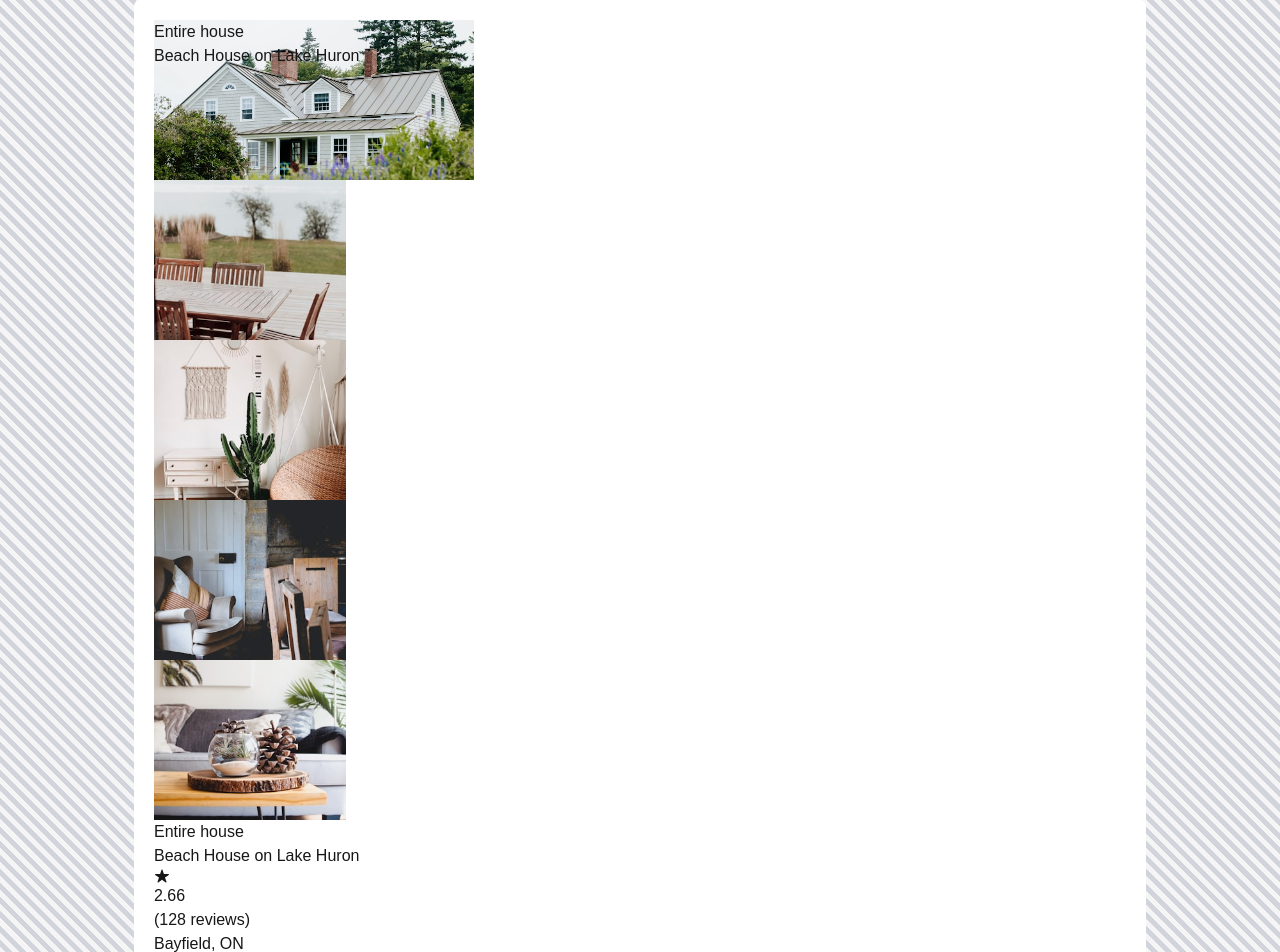
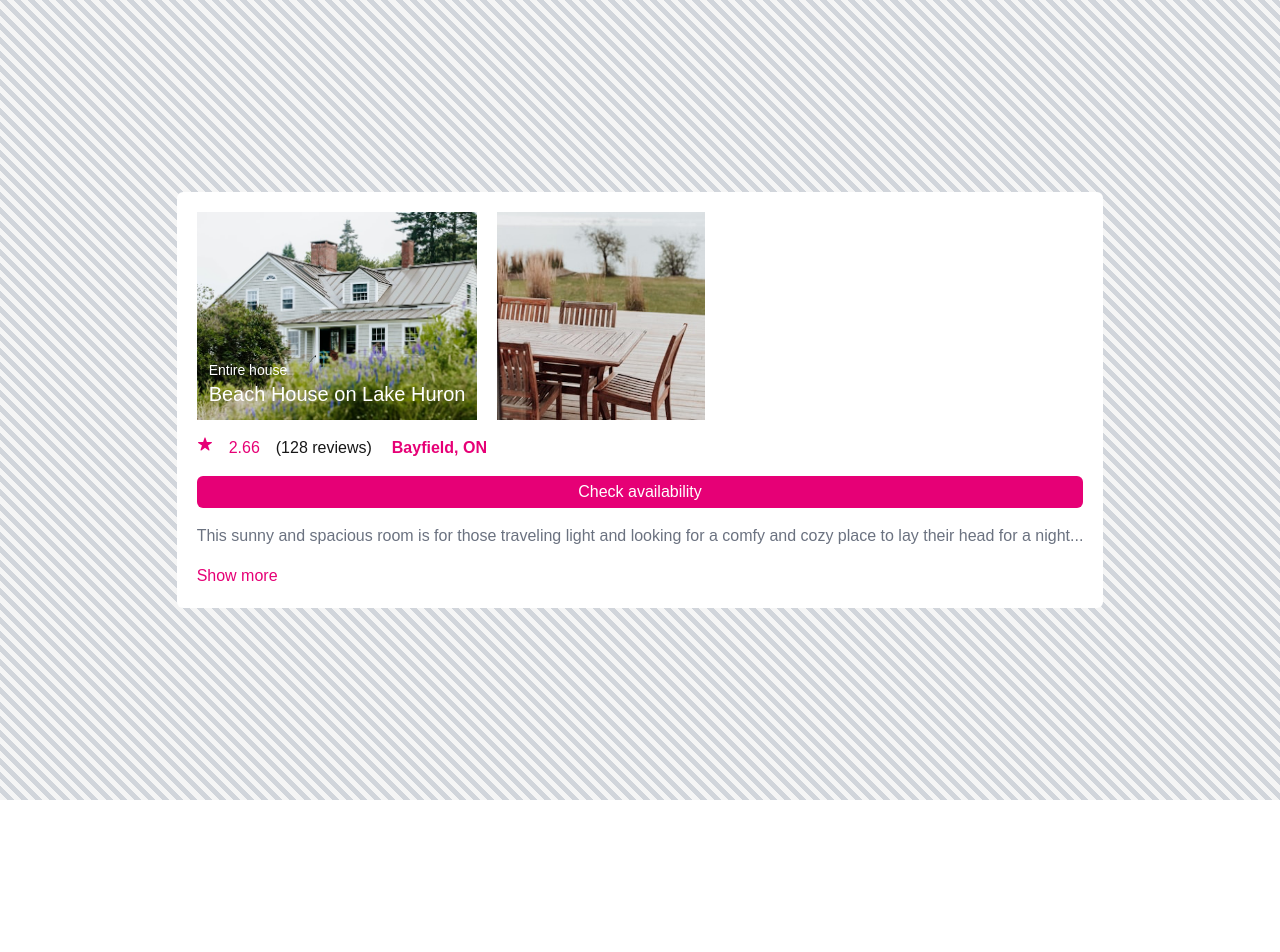
Before and after one commit to Hzimr/CursoTailwindCss, a Next.js app: page /example2 in a window 1280 px wide. Shown: the top 952 px of the page. After the commit the page ends 800 px from the top, so only its background shows below. Built offline with nearby package versions, Linux system fonts and the light colour scheme.

Commit message:
styles: aplicação de estilo nos 3 exemplos

```diff
--- a/app/example2/page.tsx
+++ b/app/example2/page.tsx
@@ -1,38 +1,48 @@
 import { IoIosStar } from "react-icons/io";
+import { twMerge } from "tailwind-merge";
 
 export default function Exemplo2() {
   return (
-    <main className="flex flex-col gap-4 w-full items-center justify-center min-h-screen bg-[repeating-linear-gradient(45deg,_#f5f5f5_0px,_#f5f5f5_5px,_#d1d5db_5px,_#d1d5db_10px)]">
-      <div className="bg-white p-5 rounded-md">
+    <main
+      className={twMerge(
+        "flex flex-col gap-4",
+        "w-full items-center justify-center min-h-screen",
+        "bg-[repeating-linear-gradient(45deg,_#f5f5f5_0px,_#f5f5f5_5px,_#d1d5db_5px,_#d1d5db_10px)]"
+      )}
+    >
+      <div className="flex flex-col gap-4 bg-white p-5 rounded-md">
         {/* Grid Content*/}
-        <div>
+        <div className="sm:flex sm:gap-5">
           {/*Casas*/}
-          <div className="bg-casa1Background bg-cover h-40 w-80">
-            <p>Entire house</p>
-            <h1>Beach House on Lake Huron</h1>
+          <div className="flex flex-col justify-end p-3 bg-casa1Background bg-cover h-52">
+            <p className="text-sm text-white">Entire house</p>
+            <h1 className="text-xl text-white">Beach House on Lake Huron</h1>
           </div>
-          <div className="bg-casa2Background bg-cover h-40 w-48"></div>
-          <div className="bg-casa3Background bg-cover h-40 w-48"></div>
-          <div className="bg-casa4Background bg-cover h-40 w-48"></div>
-          <div className="bg-casa5Background bg-cover h-40 w-48"></div>
+          <div className="sm:block sm:size-52 hidden bg-casa2Background bg-cover h-40"></div>
+          <div className="hidden bg-casa3Background bg-cover h-40"></div>
+          <div className="hidden bg-casa4Background bg-cover h-40"></div>
+          <div className="hidden bg-casa5Background bg-cover h-40"></div>
         </div>
         {/* Info Content*/}
-        <div>
-          <div>
-            <p>Entire house</p>
-            <h1>Beach House on Lake Huron</h1>
-            <IoIosStar />
-            <p>2.66</p>
+        <div className="flex flex-row gap-5">
+          <div className="flex flex-row gap-4">
+            <p className="hidden">Entire house</p>
+            <h1 className="hidden">Beach House on Lake Huron</h1>
+            <IoIosStar className="text-primaria" />
+            <p className="text-primaria">2.66</p>
             <p>(128 reviews)</p>
           </div>
-          <p>Bayfield, ON</p>
+          <p className="text-primaria font-semibold">Bayfield, ON</p>
         </div>
         {/* Button Content*/}
-        <button>Check availability</button>
-        <p>
+        <button className="bg-primaria rounded-md py-1 text-white">
+          Check availability
+        </button>
+        <p className="text-gray-500">
           This sunny and spacious room is for those traveling light and looking
-          for a comfy and cozy place to lay their head for a night... Show more
+          for a comfy and cozy place to lay their head for a night...{" "}
         </p>
+        <p className="text-primaria">Show more</p>
       </div>
     </main>
   );
--- a/app/page.tsx
+++ b/app/page.tsx
@@ -12,16 +12,24 @@
       </div>
       <div className="bg-white shadow-md box-border border-solid border-8 rounded-md">
         {/* Início*/}
-        <div className="">
+        <div className="flex flex-col items-center gap-6 p-7 md:flex-row md:gap-6 rounded-2xl">
           <div>
-            <img className="size-48" src={Cover.src} alt="" />
+            <img
+              className="size-48 shadow-xl rounded-md"
+              src={Cover.src}
+              alt=""
+            />
           </div>
-          <div>
-            <span>Class Warfare</span>
-            <span>The Anti-Patterns</span>
-            <span>
+          <div className="flex flex-col items-center md:items-start">
+            <span className="font-sans font-medium text-2xl">
+              Class Warfare
+            </span>
+            <span className="font-semibold text-sky-500">
+              The Anti-Patterns
+            </span>
+            <span className="flex gap-2 font-medium text-gray-600">
               <span>No. 4</span>
-              <span>·</span>
+              <span className="text-lg font-bold">·</span>
               <span>2025</span>
             </span>
           </div>
--- a/app/simples/page.tsx
+++ b/app/simples/page.tsx
@@ -3,16 +3,26 @@
 export default function Simples() {
   return (
     <main className="flex flex-col gap-4 w-full h-screen items-center justify-center min-h-screen bg-[repeating-linear-gradient(45deg,_#f5f5f5_0px,_#f5f5f5_5px,_#d1d5db_5px,_#d1d5db_10px)]">
-      <div className="bg-white p-1 rounded-xl">
+      <div className="bg-principal p-1 rounded-xl">
         {/*Início*/}
-        <div className="">
-          <img className="" src={Hitalo.src} alt="" />
-          <div className="">
-            <div className="">
-              <p className="">Hítalo Rodrigues</p>
-              <p className="">Engenheiro da Computação</p>
+        <div className="flex flex-col gap-2 p-8 sm:flex-row sm:items-center sm:gap-6 sm:py-4">
+          <img
+            className="mx-auto block size-20 rounded-full sm:mx-0 sm:shrink-0"
+            src={Hitalo.src}
+            alt=""
+          />
+          <div className="space-y-2 text-center sm:text-left">
+            <div className="space-y-0.5">
+              <p className="text-lg font-semibold text-black">
+                Hítalo Rodrigues
+              </p>
+              <p className="font-medium text-gray-500">
+                Engenheiro da Computação
+              </p>
             </div>
-            <button className="">Message</button>
+            <button className="border-2 bg-purple-200 text-purple-600 hover:border-transparent hover:bg-purple-600 hover:text-white active:bg-purple-700 rounded-md py-[2px] px-3">
+              Message
+            </button>
           </div>
         </div>
       </div>
--- a/tailwind.config.ts
+++ b/tailwind.config.ts
@@ -18,6 +18,10 @@
       colors: {
         background: "var(--background)",
         foreground: "var(--foreground)",
+        primaria: "#e60076",
+      },
+      backgroundColor: {
+        principal: "#FFFFFF",
       },
     },
   },
```
